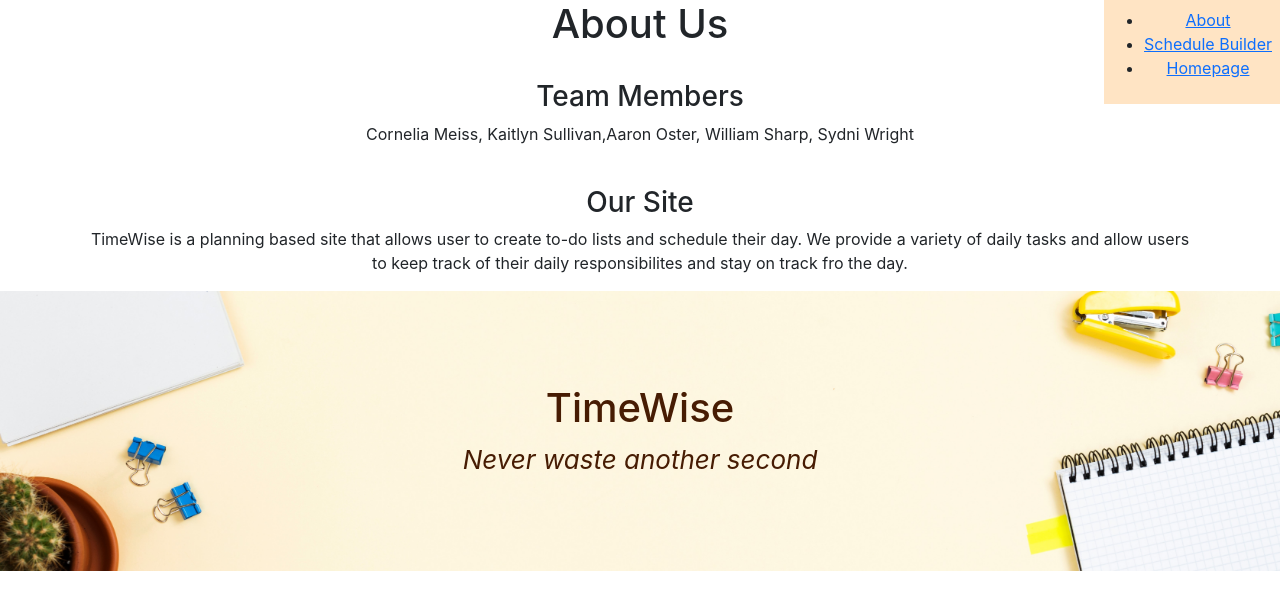
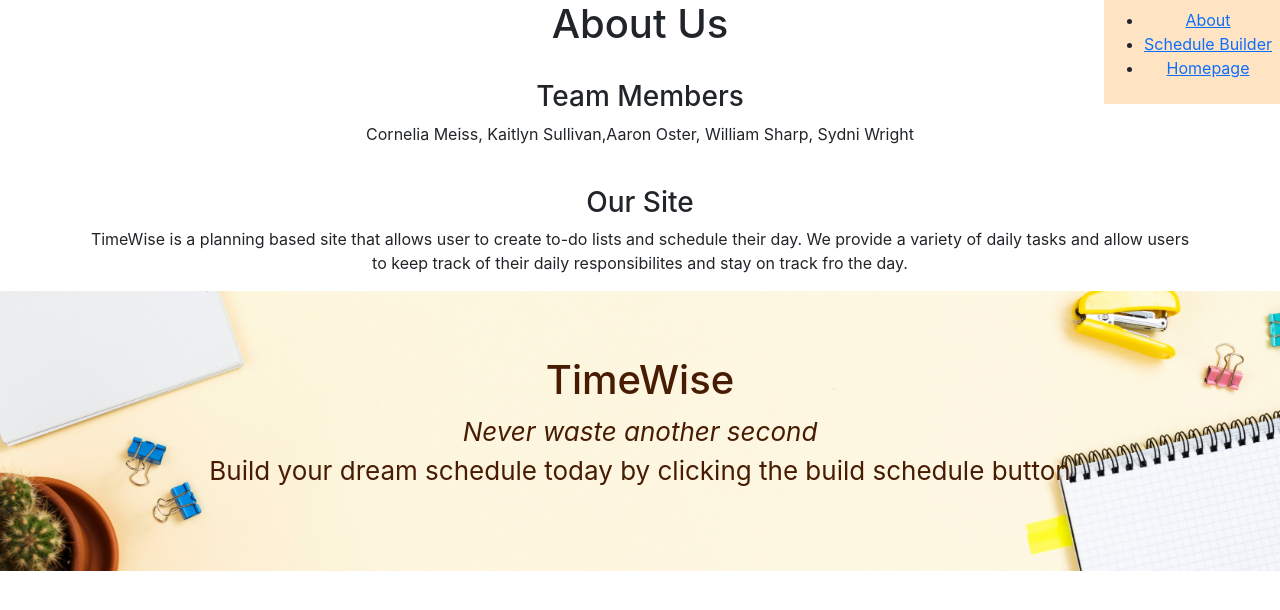
Before and after one commit to cmeiss/team18, a React (Create React App) app: page /about in a window 1280 px wide. Shown: the top 610 px of the page. Built offline with nearby package versions, Linux system fonts and the light colour scheme.

Commit message:
made usability slightly easier

```diff
--- a/src/App.tsx
+++ b/src/App.tsx
@@ -34,6 +34,10 @@ function App(): JSX.Element {
                 <hgroup>
                     <h1>TimeWise</h1>
                     <i>Never waste another second</i>
+                    <p>
+                        Build your dream schedule today by clicking the build
+                        schedule button
+                    </p>
                 </hgroup>
             </header>
         </div>
```
